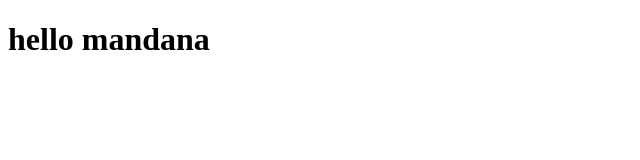
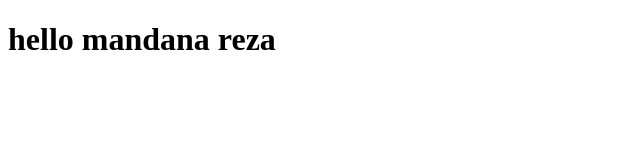
Before and after one commit to pourya1999/redux-starter, a website built with webpack: page hello.html in a window 1280 px wide. Shown: the whole page, without its empty margins (0-640 px from the left). Built offline with nearby package versions, Linux system fonts and the light colour scheme.

Commit message:
Update hello.html

```diff
--- a/hello.html
+++ b/hello.html
@@ -6,6 +6,6 @@
     <title>Title</title>
   </head>
   <body>
-    <h1>hello mandana</h1>
+    <h1>hello mandana reza</h1>
   </body>
 </html>
```
